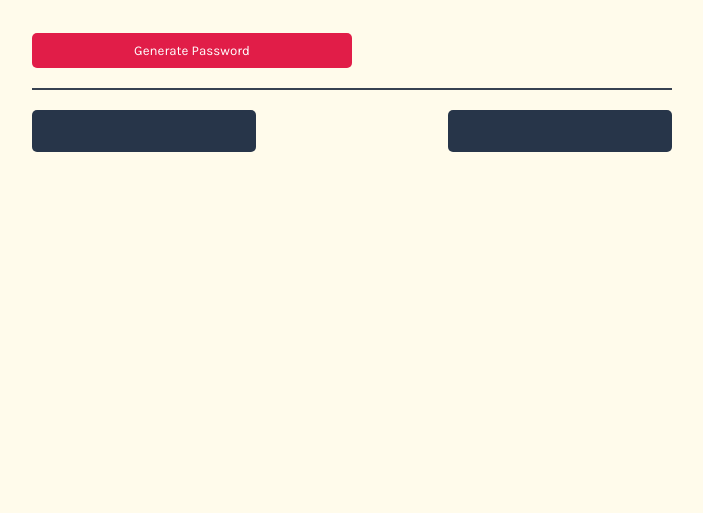
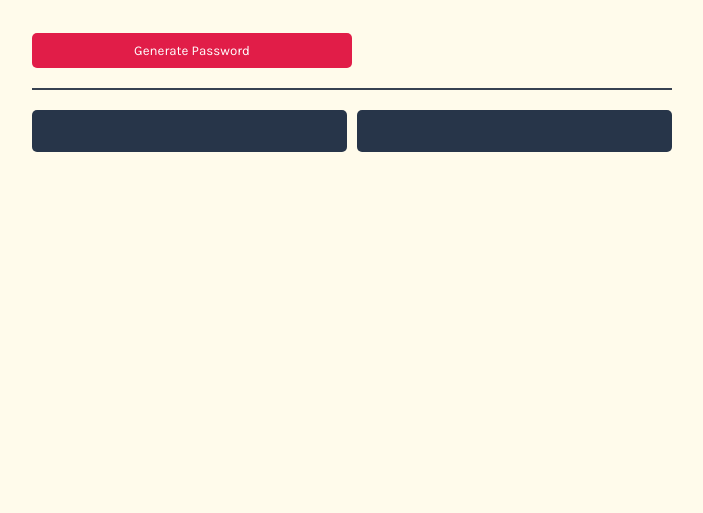
Before and after one commit to ATM-Codes/Password-Generator, a website built with Vite: page index.html in a window 1280 px wide. Shown: the part 287-800 px from the top of the page, without its empty margins (288-991 px from the left). Built offline with nearby package versions, Linux system fonts and the light colour scheme.

Commit message:
Layout changes with gap

```diff
--- a/index.css
+++ b/index.css
@@ -37,6 +37,7 @@ p{
 .p-fields{
     display:flex;
     justify-content:space-between;
+    gap: 10px;
     padding: 0;
     margin: 0;
 }
@@ -60,7 +61,7 @@ button{
     border-radius: 5px;
     border: none;
     align-items: start;
-    width: 14rem;
+
 }
 
 .pbtn_text{
```
